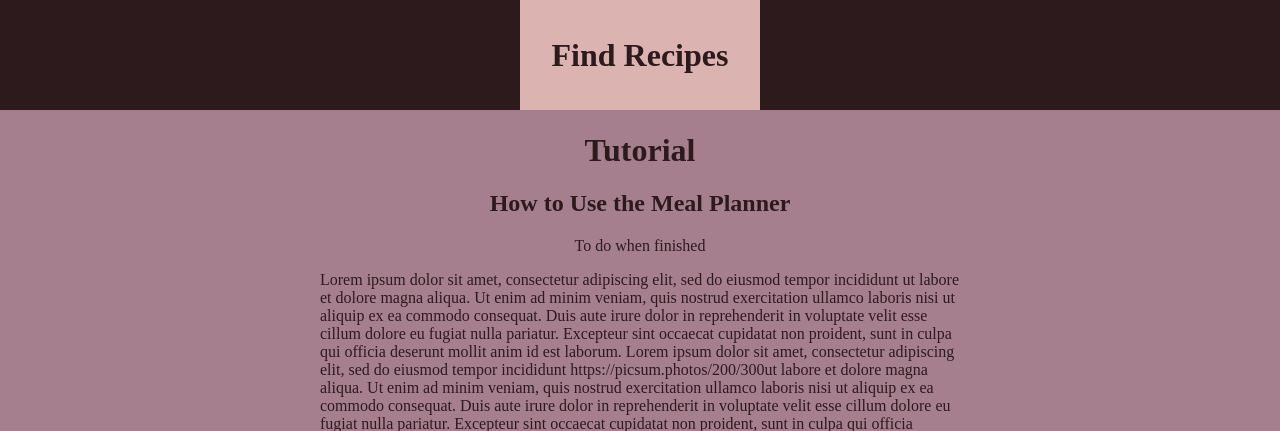
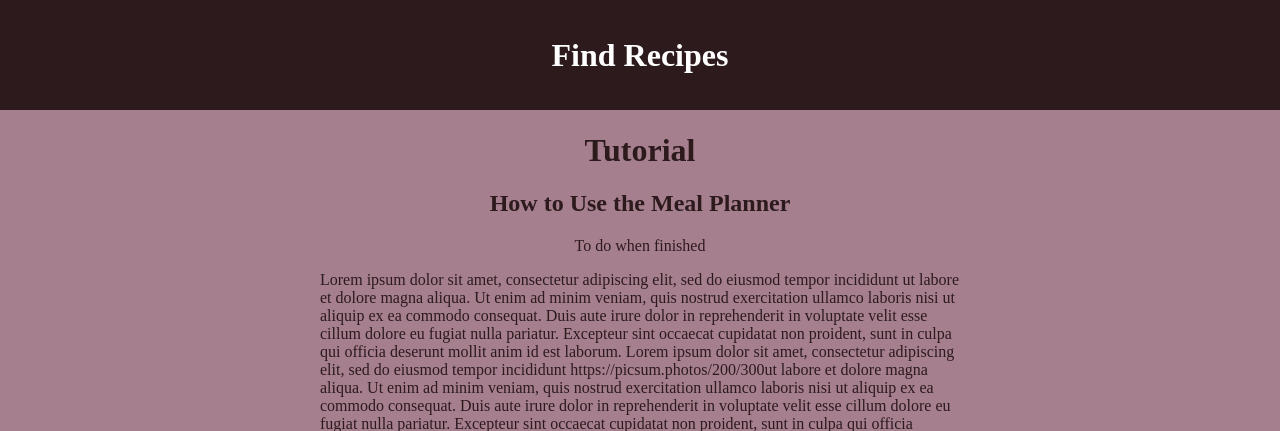
Before and after one commit to Garnir-111/meal_planning-, a PHP site: page / in a window 1280 px wide. Shown: the part 259-690 px from the top of the page. Run offline with PHP 8.4, Linux system fonts and the light colour scheme; some web fonts are replaced.

Commit message:
added hover to recipe button

```diff
--- a/styles/index.css
+++ b/styles/index.css
@@ -68,7 +68,8 @@ footer p {
     color: #DBB3B1;
 }
 #filterButton {
-    background-color: #DBB3B1;
+    background-color:#2C1A1D;
+    color: white;
     border: none;
     padding: 15px 32px;
     text-decoration: none;
@@ -76,3 +77,6 @@ footer p {
     font-size: 16px;
 
 }
+#filterButton:hover {
+    background-color: #DBB3B1;
+}
```
